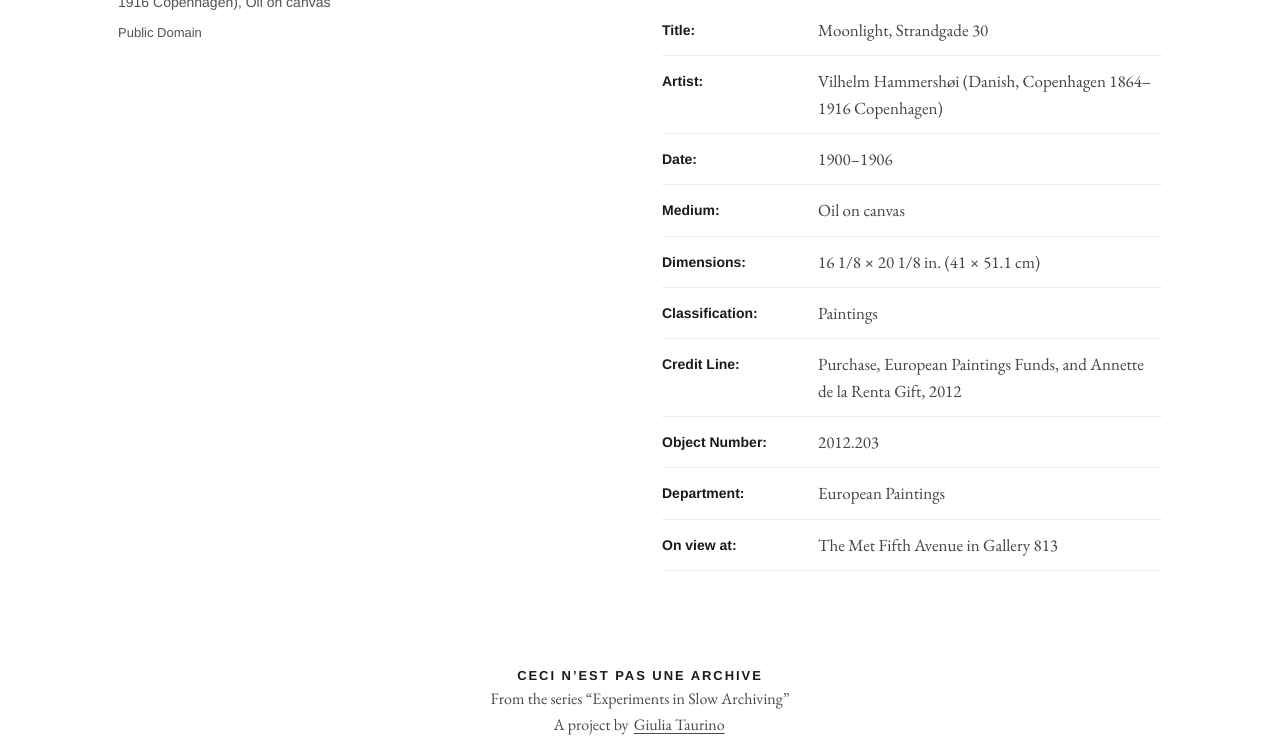
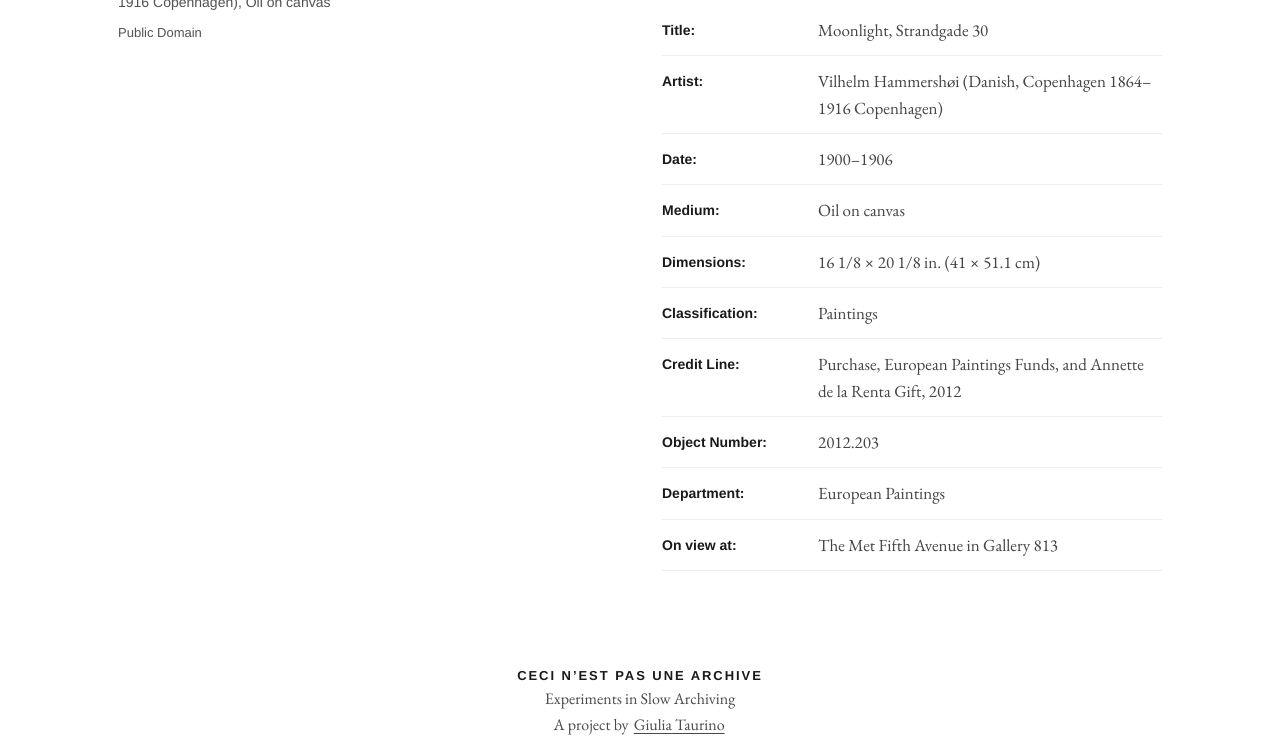
Before and after one commit to giuliataurino/this_is_not_an_archive, a plain HTML site: page index.html in a window 1280 px wide. Shown: the part 639-1389 px from the top of the page. Drawn offline with nearby package versions, Linux system fonts and the light colour scheme; no server answers.

Commit message:
Update credit line in bottom bar of index.html

```diff
--- a/index.html
+++ b/index.html
@@ -823,7 +823,7 @@
   <!-- Bottom bar -->
   <div class="bottom-bar">
     <span class="credit-title">CECI N’EST PAS UNE ARCHIVE</span>
-    <span class="credit-line">From the series “Experiments in Slow Archiving”</span>
+    <span class="credit-line">Experiments in Slow Archiving</span>
     <span class="credit-line">A project by <a class="credit-link" href="https://www.linkedin.com/in/giulia-taurino-ph-d-12811b33/en" target="_blank" rel="noopener">Giulia Taurino</a></span>
   </div>
 
```
